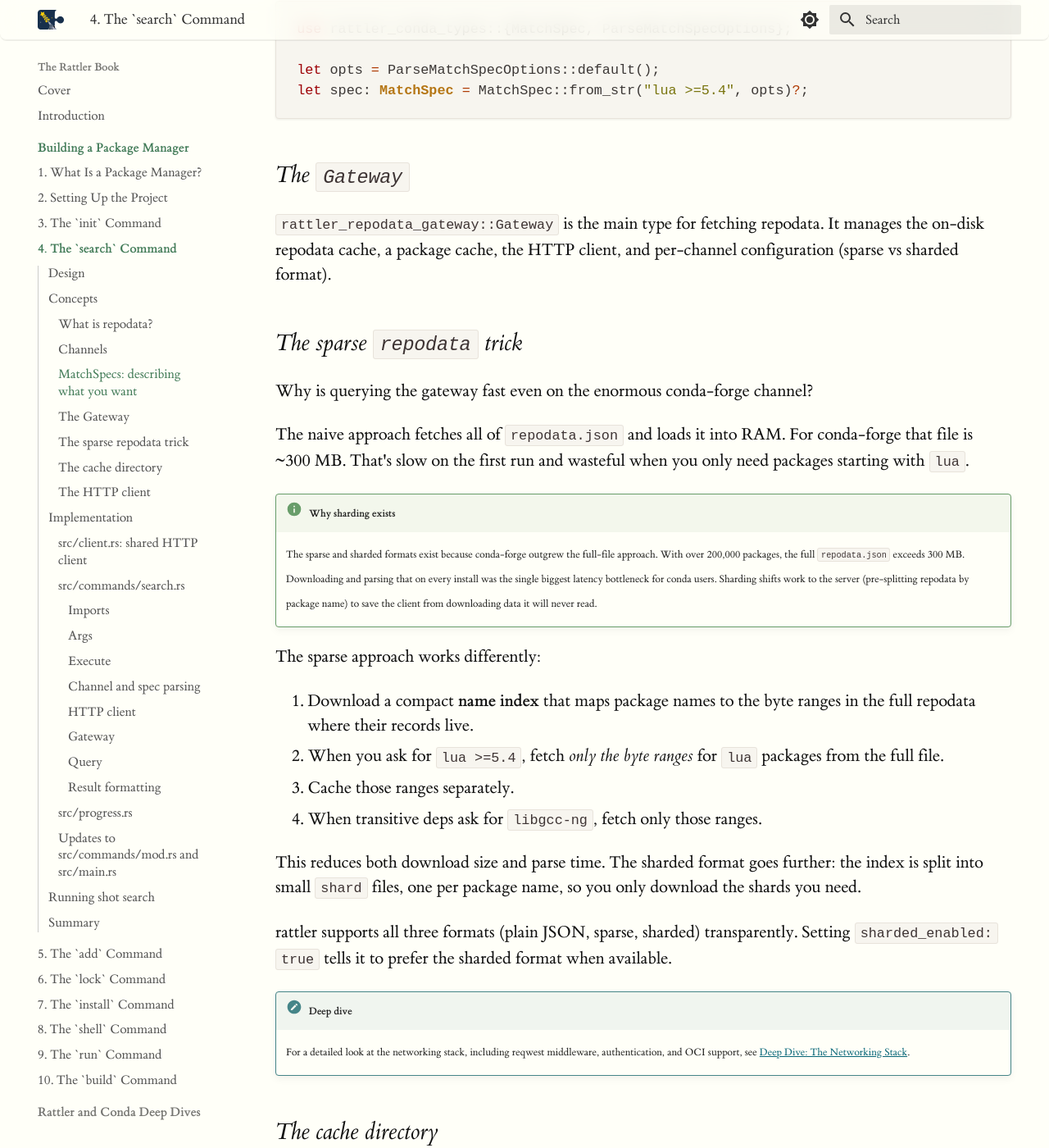
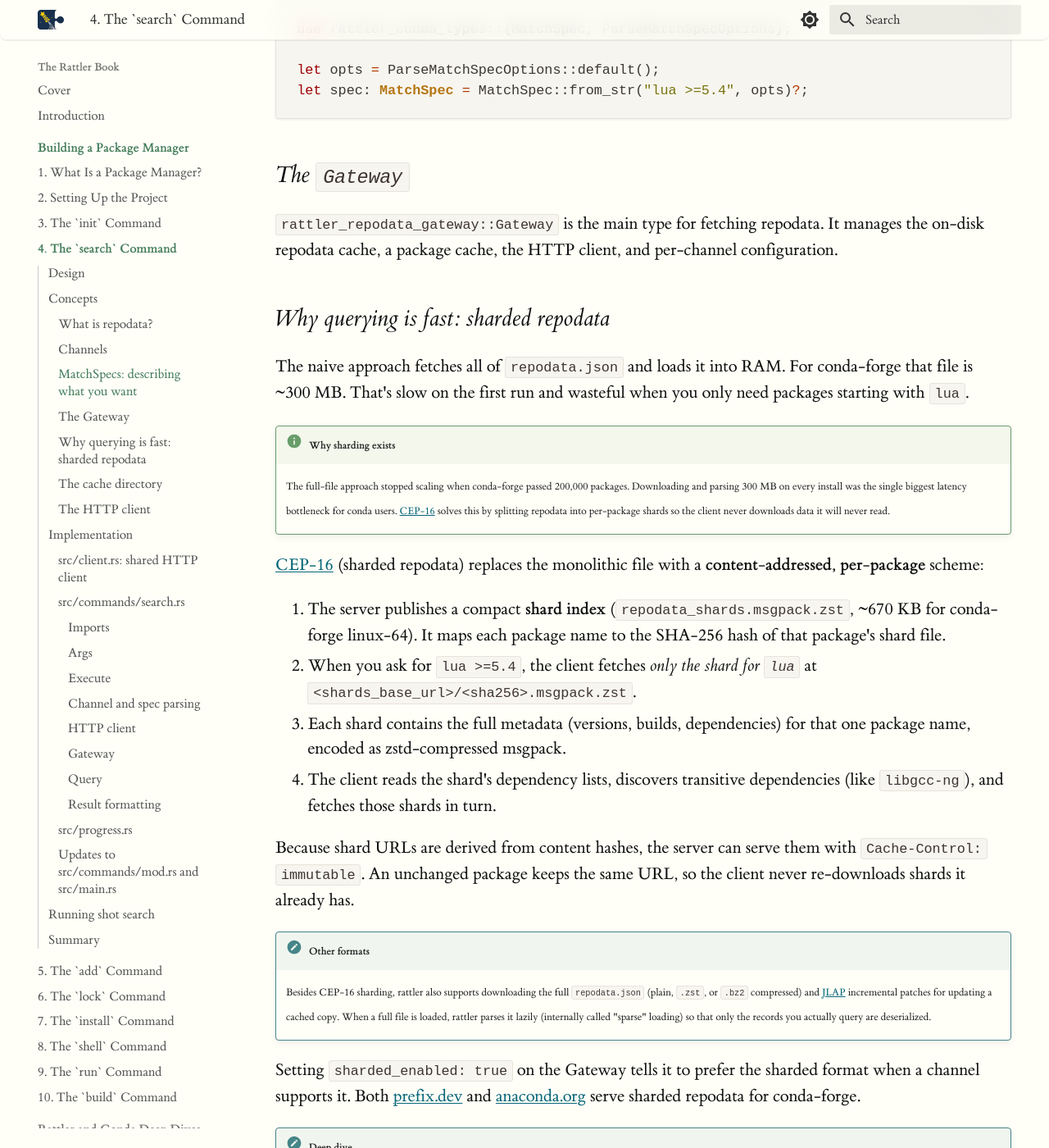
Before and after one commit to prefix-dev/rattler-book, an MkDocs documentation site: the page built from book/src/ch04-search.md, in a window 1280 px wide and 1400 px high, scrolled down 2366 px. Shown: the whole window at 82% size. Built offline with MkDocs 1.6.1 and Material for MkDocs 9.7.7, drawn with Linux system fonts in a browser that asks for light colours; some of the changed text lies outside the part shown.

Commit message:
fix some inconsistencies and errata

```diff
--- a/book/src/ch04-search.md
+++ b/book/src/ch04-search.md
@@ -86,41 +86,54 @@ let spec: MatchSpec = MatchSpec::from_str("lua >=5.4", opts)?;
 
 `rattler_repodata_gateway::Gateway` is the main type for fetching repodata. It
 manages the on-disk repodata cache, a package cache, the HTTP client, and
-per-channel configuration (sparse vs sharded format).
+per-channel configuration.
 
-### The sparse `repodata` trick
+### Why querying is fast: sharded repodata
 
-Why is querying the gateway fast even on the enormous conda-forge channel?
-
-The naive approach fetches all of `repodata.json` and loads it into RAM.  For
-conda-forge that file is ~300 MB.  That's slow on the first run and wasteful when
+The naive approach fetches all of `repodata.json` and loads it into RAM. For
+conda-forge that file is ~300 MB. That's slow on the first run and wasteful when
 you only need packages starting with `lua`.
 
 !!! info "Why sharding exists"
 
-    The sparse and sharded formats exist because conda-forge outgrew the
-    full-file approach. With over 200,000 packages, the full `repodata.json`
-    exceeds 300 MB. Downloading and parsing that on every install was the single
-    biggest latency bottleneck for conda users. Sharding shifts work to the
-    server (pre-splitting repodata by package name) to save the client from
-    downloading data it will never read.
+    The full-file approach stopped scaling when conda-forge passed 200,000
+    packages. Downloading and parsing 300 MB on every install was the single
+    biggest latency bottleneck for conda users. [CEP-16][cep-16] solves this
+    by splitting repodata into per-package shards so the client never
+    downloads data it will never read.
 
-The sparse approach works differently:
+[CEP-16][cep-16] (sharded repodata) replaces the monolithic file with a
+**content-addressed, per-package** scheme:
 
-1. Download a compact **name index** that maps package names to the byte ranges
-   in the full repodata where their records live.
-2. When you ask for `lua >=5.4`, fetch *only the byte ranges* for `lua` packages
-   from the full file.
-3. Cache those ranges separately.
-4. When transitive deps ask for `libgcc-ng`, fetch only those ranges.
+1. The server publishes a compact **shard index**
+   (`repodata_shards.msgpack.zst`, ~670 KB for conda-forge linux-64). It maps
+   each package name to the SHA-256 hash of that package's shard file.
+2. When you ask for `lua >=5.4`, the client fetches *only the shard for `lua`*
+   at `<shards_base_url>/<sha256>.msgpack.zst`.
+3. Each shard contains the full metadata (versions, builds, dependencies) for
+   that one package name, encoded as zstd-compressed msgpack.
+4. The client reads the shard's dependency lists, discovers transitive
+   dependencies (like `libgcc-ng`), and fetches those shards in turn.
 
-This reduces both download size and parse time.  The sharded format goes further:
-the index is split into small `shard` files, one per package name, so you only
-download the shards you need.
+Because shard URLs are derived from content hashes, the server can serve them
+with `Cache-Control: immutable`. An unchanged package keeps the same URL, so
+the client never re-downloads shards it already has.
 
-rattler supports all three formats (plain JSON, sparse, sharded) transparently.
-Setting `sharded_enabled: true` tells it to prefer the sharded format when
-available.
+[cep-16]: https://conda.org/learn/ceps/cep-0016/
+
+!!! note "Other formats"
+
+    Besides CEP-16 sharding, rattler also supports downloading the full
+    `repodata.json` (plain, `.zst`, or `.bz2` compressed) and [JLAP]
+    incremental patches for updating a cached copy. When a full file is
+    loaded, rattler parses it lazily (internally called "sparse" loading) so
+    that only the records you actually query are deserialized.
+
+[JLAP]: https://conda.org/learn/ceps/cep-0014/
+
+Setting `sharded_enabled: true` on the Gateway tells it to prefer the sharded
+format when a channel supports it. Both [prefix.dev](https://prefix.dev) and
+[anaconda.org](https://anaconda.org) serve sharded repodata for conda-forge.
 
 !!! note "Deep dive"
 
@@ -133,8 +146,9 @@ rattler caches repodata on disk so it doesn't re-download on every run.
 
 `rattler::default_cache_dir()` returns the OS-appropriate location:
 
-- Linux/macOS: `~/.rattler/`
-- Windows: `%APPDATA%\rattler\`
+- Linux: `~/.cache/rattler/cache`
+- macOS: `~/Library/Caches/rattler/cache`
+- Windows: `%LOCALAPPDATA%\rattler\cache`
 
 By sharing this cache with pixi and rattler-build, packages are downloaded only
 once across all tools.
@@ -465,9 +479,11 @@ luafilesystem                  1.8.0
 
 - Repodata is a channel's package catalog; it can be enormous.
 - MatchSpecs describe what packages to look for.
-- The `Gateway` fetches repodata using sparse or sharded formats.
+- The `Gateway` fetches repodata using CEP-16 sharded format when available,
+  falling back to full JSON or JLAP patches.
 - The `search` command queries with `.recursive(false)` since it only needs
   direct matches.
 
-In the next chapter we build on this foundation to implement `shot lock`,
-which adds solving to the repodata pipeline and records the result.
+In the next chapter we implement `shot add`, which edits the manifest.
+Then in [Chapter 6](ch06-lock.md) we build `shot lock`, which adds solving
+to the repodata pipeline and records the result.
```
Also changed, not shown: book/src/ch01-what-is-a-package-manager.md (+11 -8 lines), book/src/ch03-init.md (+1 -1 lines), book/src/deep-dive-resolvo.md (+6 -5 lines), book/src/deep-dive-virtual-packages.md (+6 -4 lines).
